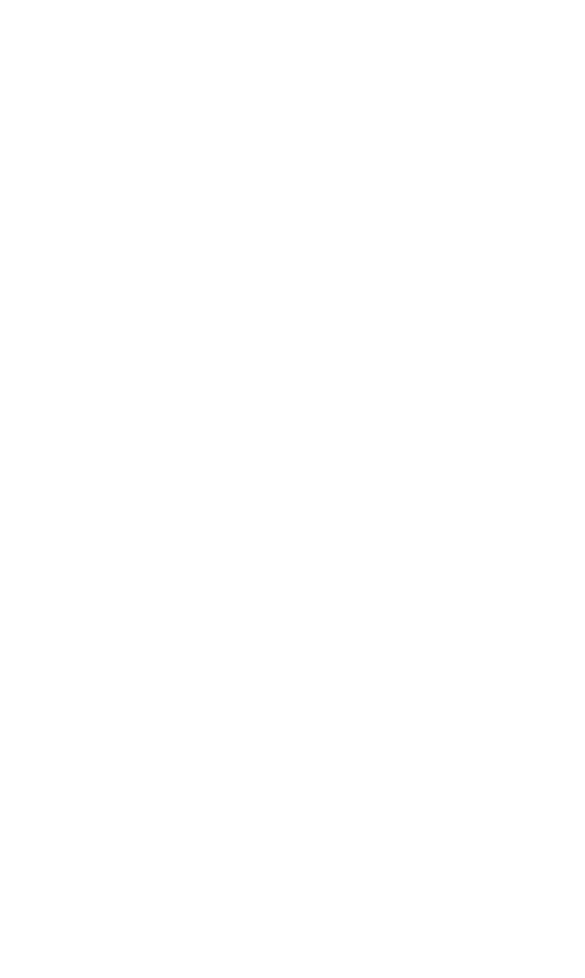
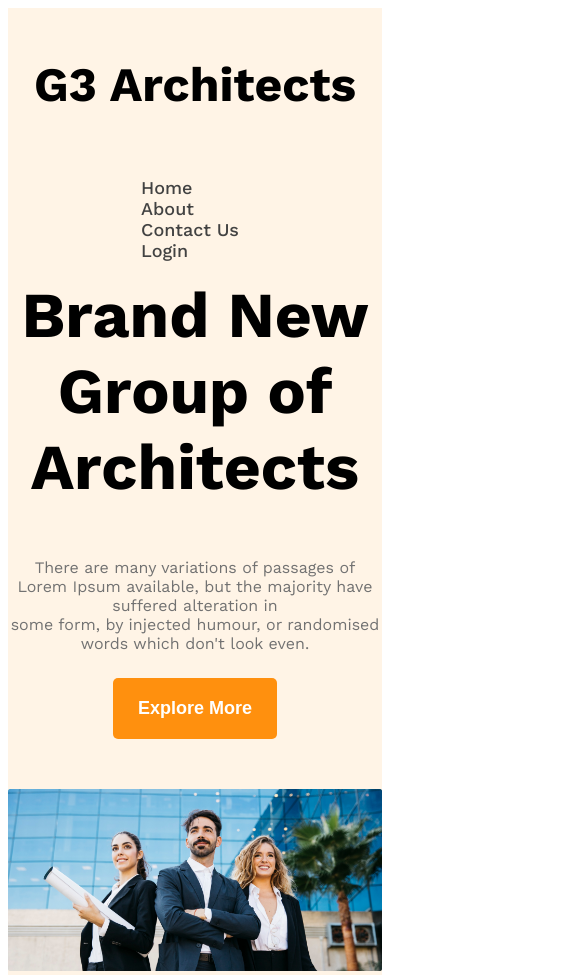
Before and after one commit to yasra-sammah/g3-architecture-project, a plain HTML site: page index.html in a window 390 px wide. Shown: the top 978 px of the page, 585 px wide, since content can reach past the window. Before the commit the page ends 844 px from the top, so only its background shows below. Drawn offline with nearby package versions, Linux system fonts and the light colour scheme.

Commit message:
add html and css responsive file

```diff
--- a/index.html
+++ b/index.html
@@ -5,8 +5,72 @@
   <meta name="viewport" content="width=device-width, initial-scale=1.0">
   <title>G3-Architecture</title>
   <link rel="stylesheet" href="style/architecture.css">
+  <link rel="shortcut icon" href="images/icons/ribon.png" type="image/x-icon">
 </head>
-<body>
+<body class="work-sans-font">
+  <header class="bg-light">
+    <!-- navbar -->
+     <nav class="nav-bar display-flex">
+     <h3 class="brand">
+      G3 Architects
+     </h3>
+     <ul class="nav-link display-flex">
+      <li class="nav-item">
+        <a href="" class="nav-bar-link dark-2 ">Home</a>
+      </li>
+      <li class="nav-item">
+        <a href="" class="nav-bar-link dark-2">About</a>
+      </li>
+      <li class="nav-item">
+        <a href="" class="nav-bar-link dark-2">Contact Us</a>
+      </li>
+      <li class="nav-item">
+        <a href="" class="nav-bar-link dark-2">Login</a>
+      </li>
+     </ul>
+
+     </nav>
+     <div class="banner">
+      <div class="banner-contant">
+        <h2 class="banner-title">
+          Brand New<br>Group of Architects</h2>
+          <p class="banner-description dark-3">
+            There are many variations of passages of Lorem Ipsum available, but the majority have suffered alteration in<br>some form, by injected humour, or randomised words which don't look even.
+          </p>
+          <button class="btn-primary ">Explore More</button>
+      </div>
+      <img class="banner-image" src="images/banner.png" alt="">
+
+     </div>
+
+  </header>
+  <main>
+    <!-- our team section -->
+    <section class="team display-flex">
+      <div class="team-image">
+        <img src="images/team1.png" alt="">
+        <img src="images/team2.png" alt="">
+        <img src="images/team3.png" alt="">
+        <img src="images/team4.png" alt="">
+
+      </div>
+      <div class="team-container">
+        <h2 class="team-title"><span class="heading-1 dark-3">Quick list</span> <span class="heading-2 dark-1">of Our</span> <span class="heading-3">Features</span></h2>
+        <p class="team-description dark-3">
+          There are many variations of passages of Lorem Ipsum available,<br> but the majority have suffered alteration in some form, by injected <br>  humour, or randomised words which don't look even.
+        </p>
+        <button class="btn-primary">
+          Explore More
+        </button>
+
+      </div>
+
+    </section>
+
+  </main>
+  <footer>
+
+  </footer>
 
 </body>
 </html>
--- a/style/architecture.css
+++ b/style/architecture.css
@@ -0,0 +1,121 @@
+/* google font work sans add */
+@import url('https://fonts.googleapis.com/css2?family=Work+Sans:ital,wght@0,100..900;1,100..900&display=swap');
+
+.work-sans-font {
+  font-family: "Work Sans", sans-serif;
+  font-optical-sizing: auto;
+  font-weight: 400;
+  font-style: normal;
+}
+/* navbar */
+.display-flex{
+  display: flex;
+}
+.nav-bar{
+  justify-content: space-between;
+  align-items: center;
+}
+.nav-bar ,.banner{
+  max-width: 1440px;
+  margin: 0 auto;
+}
+
+.nav-item{
+  list-style: none;
+  font-size: 18px;
+  font-weight: 500;
+  margin-right: 50px;
+}
+.nav-bar-link{
+  text-decoration: none;
+}
+.brand{
+  font-size: 3rem;
+}
+.banner-contant{
+  text-align: center;
+  margin-bottom: 50px;
+}
+.banner-title{
+  font-size: 4rem;
+  font-weight: bold;
+  margin-top: 0;
+
+}
+.banner-description{
+  font-size: 1rem;
+  font-weight: 400;
+  margin-bottom: 25px;
+
+
+}
+.banner-image{
+  width: 100%;
+}
+/* shared style */
+.dark-2{
+  color: rgba(66, 66, 66, 1);
+
+}
+.dark-3{
+  color: rgba(114, 114, 114, 1);
+}
+.dark-1{
+  color: rgba(19, 19, 19, 1);
+}
+.bg-light{
+  background-color: rgba(255, 144, 14, 0.1);
+}
+.btn-primary{
+  background-color: #FF900E;
+  color: white;
+  font-size: 18px;
+  font-weight: 600;
+  padding: 20px 25px;
+  border: none;
+  border-radius: 5px;
+
+
+}
+main > section{
+  margin-top: 130px;
+}
+/* main section */
+main{
+  max-width: 1400px;
+  margin: 0 auto;
+}
+.team{
+  align-items: center;
+}
+.team-image{
+  display: grid;
+  grid-template-columns: repeat(2,1fr);
+ gap: 20px;
+}
+.team-container{
+  width: 530px;
+  margin-left: 50px;
+
+}
+.heading-1{
+  font-size: 2.5rem;
+  font-weight: 600;
+
+}
+.heading-2{
+  font-size: 2.5rem;
+  font-weight: bold;
+}
+.heading-3{
+  font-size: 2.5rem;
+  color: #FF900E;
+  font-weight: bold;
+}
+
+/* media */
+@media screen and (max-width: 576px){
+  .nav-bar , .nav-link{
+    flex-direction: column;
+  }
+}
```
